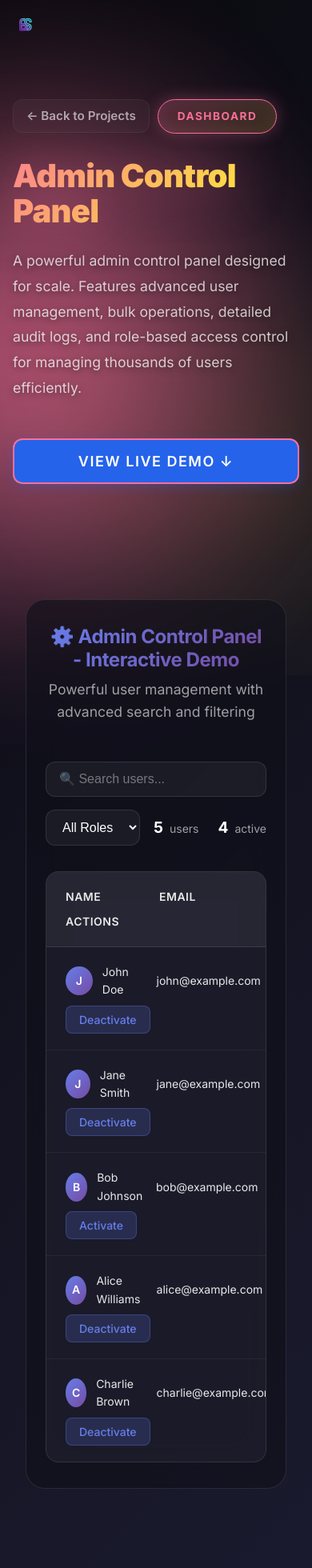
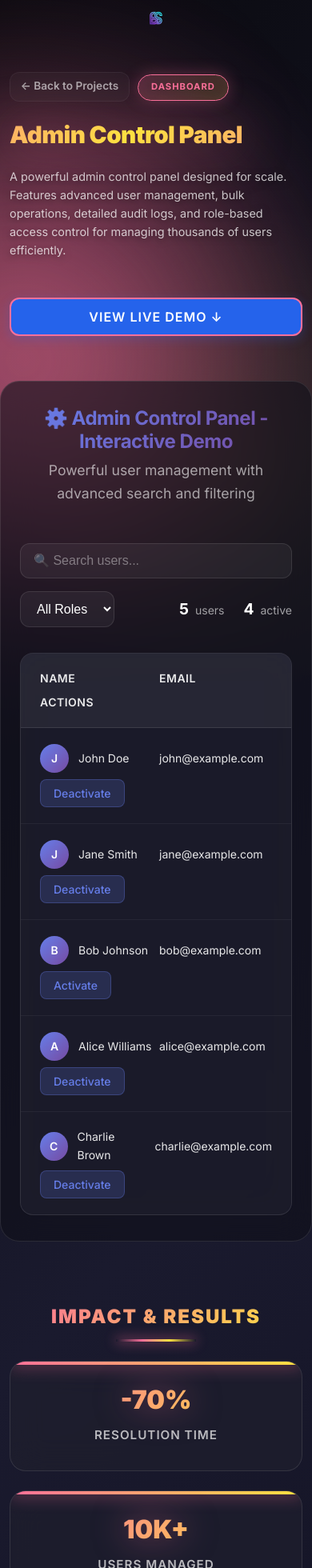
Before and after one commit to batuhansyl25/portfolio, a React (Vite) app: page /projects/admin-panel in a window 390 px wide. Shown: the top 1960 px of the page at 80% size. Built offline with nearby package versions, Linux system fonts and the light colour scheme.

Commit message:
fixed | responsive issues

```diff
--- a/src/components/Contact/Contact.css
+++ b/src/components/Contact/Contact.css
@@ -109,7 +109,7 @@
 
 @media (max-width: 768px) {
   .contact {
-    padding: var(--space-24) var(--space-4);
+    padding: var(--space-20) var(--space-4);
   }
 
   .contact-card {
@@ -124,3 +124,21 @@
     flex-direction: column;
   }
 }
+
+@media (max-width: 480px) {
+  .contact {
+    padding: var(--space-16) var(--space-3);
+  }
+
+  .contact-card {
+    padding: var(--space-6);
+  }
+
+  .contact-email {
+    font-size: var(--text-lg);
+  }
+
+  .contact-email-wrapper {
+    flex-direction: column;
+  }
+}
--- a/src/components/ErrorBoundary/ErrorBoundary.css
+++ b/src/components/ErrorBoundary/ErrorBoundary.css
@@ -90,6 +90,10 @@
 }
 
 @media (max-width: 768px) {
+  .error-boundary {
+    padding: var(--space-4);
+  }
+
   .error-content {
     padding: var(--space-12);
   }
@@ -111,3 +115,30 @@
     width: 100%;
   }
 }
+
+@media (max-width: 480px) {
+  .error-boundary {
+    padding: var(--space-3);
+  }
+
+  .error-content {
+    padding: var(--space-8);
+  }
+
+  .error-icon {
+    font-size: 4rem;
+  }
+
+  .error-title {
+    font-size: var(--text-2xl);
+  }
+
+  .error-message {
+    font-size: var(--text-base);
+  }
+
+  .btn {
+    padding: var(--space-3) var(--space-6);
+    font-size: var(--text-base);
+  }
+}
--- a/src/components/Footer/Footer.css
+++ b/src/components/Footer/Footer.css
@@ -47,3 +47,18 @@
     gap: var(--space-4);
   }
 }
+
+@media (max-width: 480px) {
+  .footer {
+    padding: var(--space-10) var(--space-3);
+  }
+
+  .footer-content p,
+  .footer-links a {
+    font-size: 0.85rem;
+  }
+
+  .footer-links {
+    gap: var(--space-4);
+  }
+}
--- a/src/components/Hero/Hero.css
+++ b/src/components/Hero/Hero.css
@@ -142,17 +142,26 @@
   }
 }
 
+@media (max-width: 1024px) {
+  .hero-title {
+    font-size: var(--text-6xl);
+  }
+}
+
 @media (max-width: 768px) {
   .hero {
-    padding: var(--space-4);
+    padding: var(--space-6) var(--space-4);
+    min-height: auto;
   }
 
   .hero-title {
-    font-size: var(--text-5xl);
+    font-size: var(--text-4xl);
+    margin-bottom: var(--space-4);
   }
 
   .hero-subtitle {
-    font-size: var(--text-lg);
+    font-size: var(--text-base);
+    margin-bottom: var(--space-8);
   }
 
   .btn {
@@ -163,5 +172,46 @@
   .hero-cta {
     flex-direction: column;
     align-items: stretch;
+    margin-bottom: var(--space-12);
+  }
+
+  .tech-pill {
+    font-size: 0.75rem;
+    padding: var(--space-1) var(--space-3);
   }
 }
+
+@media (max-width: 480px) {
+  .hero {
+    padding: var(--space-4) var(--space-3);
+  }
+
+  .hero-title {
+    font-size: 2.25rem;
+    line-height: 1.15;
+  }
+
+  .hero-subtitle {
+    font-size: 0.95rem;
+    line-height: 1.6;
+  }
+
+  .btn {
+    padding: var(--space-2) var(--space-5);
+    font-size: 0.95rem;
+  }
+}
+
+@media (max-width: 375px) {
+  .hero-title {
+    font-size: 2rem;
+  }
+
+  .hero-subtitle {
+    font-size: 0.9rem;
+  }
+
+  .tech-pill {
+    font-size: 0.7rem;
+  }
+}
--- a/src/components/Navigation/Navigation.css
+++ b/src/components/Navigation/Navigation.css
@@ -77,39 +77,87 @@
   background: rgba(37, 99, 235, 0.1);
 }
 
-@media (max-width: 768px) {
-  .navigation {
-    padding: var(--space-4);
-  }
-
-  .navigation.scrolled {
-    padding: var(--space-3) var(--space-4);
-  }
-
+@media (max-width: 1024px) {
   .nav-links {
     gap: var(--space-1);
   }
 
   .nav-link {
     padding: var(--space-2) var(--space-3);
-    font-size: var(--text-xs);
+    font-size: var(--text-sm);
+  }
+}
+
+@media (max-width: 768px) {
+  .navigation {
+    padding: var(--space-3) var(--space-4);
+  }
+
+  .navigation.scrolled {
+    padding: var(--space-2) var(--space-4);
+  }
+
+  .nav-links {
+    gap: 0;
+    flex-wrap: wrap;
+  }
+
+  .nav-link {
+    padding: var(--space-1) var(--space-2);
+    font-size: 0.7rem;
   }
 
   .nav-logo {
-    font-size: var(--text-xl);
+    font-size: var(--text-lg);
+  }
+
+  .nav-logo-img {
+    height: 28px;
+  }
+
+  .navigation.scrolled .nav-logo-img {
+    height: 24px;
+  }
+}
+
+@media (max-width: 560px) {
+  .navigation {
+    padding: var(--space-2) var(--space-3);
+  }
+
+  .nav-content {
+    flex-direction: column;
+    gap: var(--space-2);
+    align-items: center;
+  }
+
+  .nav-links {
+    width: 100%;
+    justify-content: center;
+    gap: var(--space-1);
+  }
+
+  .nav-link {
+    padding: var(--space-1) var(--space-2);
+    font-size: 0.65rem;
+  }
+}
+
+@media (max-width: 420px) {
+  .nav-links {
+    display: none;
+  }
+
+  .navigation {
+    padding: var(--space-2);
+  }
+
+  .nav-content {
+    flex-direction: row;
+    justify-content: center;
   }
 
   .nav-logo-img {
     height: 32px;
   }
-
-  .navigation.scrolled .nav-logo-img {
-    height: 28px;
-  }
 }
-
-@media (max-width: 480px) {
-  .nav-links {
-    display: none;
-  }
-}
--- a/src/components/ProofMetrics/ProofMetrics.css
+++ b/src/components/ProofMetrics/ProofMetrics.css
@@ -4,7 +4,7 @@
 
 .metrics-grid {
   display: grid;
-  grid-template-columns: repeat(auto-fit, minmax(250px, 1fr));
+  grid-template-columns: repeat(auto-fit, minmax(min(100%, 250px), 1fr));
   gap: var(--space-6);
   max-width: 100%;
   width: 100%;
@@ -50,15 +50,42 @@
   }
 
   .metrics-grid {
-    grid-template-columns: repeat(auto-fit, minmax(150px, 1fr));
+    grid-template-columns: repeat(2, 1fr);
     gap: var(--space-4);
   }
 
+  .metric-card {
+    padding: var(--space-6);
+  }
+
   .metric-value {
-    font-size: var(--text-5xl);
+    font-size: var(--text-4xl);
   }
 
   .metric-label {
     font-size: var(--text-base);
   }
 }
+
+@media (max-width: 480px) {
+  .metrics {
+    padding: var(--space-12) var(--space-3);
+  }
+
+  .metrics-grid {
+    grid-template-columns: 1fr 1fr;
+    gap: var(--space-3);
+  }
+
+  .metric-card {
+    padding: var(--space-5);
+  }
+
+  .metric-value {
+    font-size: var(--text-3xl);
+  }
+
+  .metric-label {
+    font-size: var(--text-sm);
+  }
+}
--- a/src/components/Skills/Skills.css
+++ b/src/components/Skills/Skills.css
@@ -38,7 +38,7 @@
 
 .category-skills {
   display: grid;
-  grid-template-columns: repeat(auto-fit, minmax(280px, 1fr));
+  grid-template-columns: repeat(auto-fit, minmax(min(100%, 280px), 1fr));
   gap: var(--space-6);
 }
 
@@ -69,7 +69,11 @@
 
 @media (max-width: 768px) {
   .skills {
-    padding: var(--space-24) var(--space-4);
+    padding: var(--space-20) var(--space-4);
+  }
+
+  .skills-header {
+    margin-bottom: var(--space-12);
   }
 
   .category-skills {
@@ -80,4 +84,26 @@
   .category-title {
     font-size: var(--text-2xl);
   }
+
+  .skill-category {
+    gap: var(--space-4);
+  }
 }
+
+@media (max-width: 480px) {
+  .skills {
+    padding: var(--space-16) var(--space-3);
+  }
+
+  .skills-categories {
+    gap: var(--space-12);
+  }
+
+  .skill-card {
+    padding: var(--space-4);
+  }
+
+  .category-title {
+    font-size: var(--text-xl);
+  }
+}
--- a/src/pages/ProjectDetail/ProjectDetail.css
+++ b/src/pages/ProjectDetail/ProjectDetail.css
@@ -497,22 +497,33 @@
 }
 
 /* Responsive */
+@media (max-width: 1024px) {
+  .project-detail-title {
+    font-size: clamp(2.5rem, 7vw, 4rem);
+  }
+
+  .metrics-grid-detail {
+    grid-template-columns: repeat(auto-fit, minmax(200px, 1fr));
+  }
+}
+
 @media (max-width: 768px) {
   .project-detail {
     padding-top: 60px;
   }
 
   .project-hero {
-    padding: 4rem var(--space-4) 3rem;
+    padding: 3.5rem var(--space-4) 2.5rem;
   }
 
   .project-detail-title {
-    font-size: 2.5rem;
+    font-size: 2.25rem;
     margin-bottom: 1.5rem;
   }
 
   .project-description {
-    font-size: 1.1rem;
+    font-size: 1rem;
+    margin-bottom: 2rem;
   }
 
   .metrics-grid-detail {
@@ -524,29 +535,184 @@
     font-size: 2.5rem;
   }
 
+  .metric-card-detail {
+    padding: 2rem 1.5rem;
+  }
+
   .section-title {
-    font-size: 2rem;
+    font-size: 1.75rem;
+    margin-bottom: 3rem;
   }
 
   .project-cta-group,
   .cta-buttons {
     flex-direction: column;
     width: 100%;
+    gap: 1rem;
   }
 
   .btn {
     width: 100%;
+    padding: 1rem 2rem;
+    font-size: 1rem;
   }
 
   .back-link {
-    margin-bottom: 2rem;
+    margin-bottom: 1.5rem;
   }
 
   .project-category-badge {
     margin-bottom: 1.5rem;
+    font-size: 0.75rem;
+    padding: 0.5rem 1.2rem;
   }
 
   .bottom-cta-content {
-    padding: 3rem 2rem;
+    padding: 2.5rem 2rem;
+  }
+
+  .tech-stack-item {
+    padding: 0.8rem 1.5rem;
+    font-size: 0.9rem;
+  }
+
+  .project-demo-section {
+    padding: var(--space-12) var(--space-4);
+  }
+
+  .project-metrics-section,
+  .project-tech-section {
+    padding: 4rem var(--space-4);
+  }
+
+  .project-bottom-cta {
+    padding: 4rem var(--space-4);
   }
 }
+
+@media (max-width: 560px) {
+  .project-hero {
+    padding: 3rem var(--space-3) 2rem;
+  }
+
+  .project-detail-title {
+    font-size: 2rem;
+  }
+
+  .project-description {
+    font-size: 0.95rem;
+  }
+
+  .tech-stack-item {
+    padding: 0.7rem 1.2rem;
+    font-size: 0.85rem;
+  }
+}
+
+@media (max-width: 480px) {
+  .project-detail {
+    padding-top: 50px;
+  }
+
+  .project-hero {
+    padding: 2.5rem var(--space-3) 1.5rem;
+  }
+
+  .project-detail-title {
+    font-size: 1.85rem;
+    line-height: 1.15;
+  }
+
+  .project-description {
+    font-size: 0.9rem;
+    line-height: 1.6;
+  }
+
+  .project-category-badge {
+    font-size: 0.7rem;
+    padding: 0.4rem 1rem;
+    letter-spacing: 1px;
+  }
+
+  .back-link {
+    font-size: 0.85rem;
+    padding: 0.4rem 0.8rem;
+  }
+
+  .metric-value-detail {
+    font-size: 2rem;
+  }
+
+  .metric-label-detail {
+    font-size: 0.95rem;
+  }
+
+  .section-title {
+    font-size: 1.5rem;
+    margin-bottom: 2.5rem;
+  }
+
+  .btn {
+    padding: 0.9rem 1.5rem;
+    font-size: 0.95rem;
+    letter-spacing: 1px;
+  }
+
+  .bottom-cta-content {
+    padding: 2rem 1.5rem;
+  }
+
+  .bottom-cta-content h2 {
+    font-size: 1.5rem;
+  }
+
+  .bottom-cta-content p {
+    font-size: 1rem;
+  }
+
+  .tech-stack-grid {
+    gap: 0.8rem;
+  }
+
+  .tech-stack-item {
+    padding: 0.6rem 1rem;
+    font-size: 0.75rem;
+    letter-spacing: 0.5px;
+  }
+
+  .project-demo-section {
+    padding: var(--space-10) var(--space-3);
+  }
+
+  .project-metrics-section,
+  .project-tech-section {
+    padding: 3rem var(--space-3);
+  }
+
+  .project-bottom-cta {
+    padding: 3rem var(--space-3);
+  }
+}
+
+@media (max-width: 375px) {
+  .project-detail-title {
+    font-size: 1.65rem;
+  }
+
+  .project-description {
+    font-size: 0.85rem;
+  }
+
+  .metric-card-detail {
+    padding: 1.5rem 1rem;
+  }
+
+  .bottom-cta-content {
+    padding: 1.5rem 1rem;
+  }
+
+  .tech-stack-item {
+    font-size: 0.7rem;
+    padding: 0.5rem 0.8rem;
+  }
+}
--- a/src/styles/global.css
+++ b/src/styles/global.css
@@ -68,15 +68,51 @@ section {
 
 @media (max-width: 768px) {
   section {
-    padding: var(--space-24) var(--space-4);
+    padding: var(--space-20) var(--space-4);
   }
 
   h1 {
-    font-size: var(--text-5xl);
+    font-size: var(--text-4xl);
   }
 
   h2 {
-    font-size: var(--text-4xl);
+    font-size: var(--text-3xl);
+  }
+
+  h3 {
+    font-size: var(--text-2xl);
+  }
+}
+
+@media (max-width: 480px) {
+  section {
+    padding: var(--space-16) var(--space-3);
+  }
+
+  h1 {
+    font-size: 2rem;
+  }
+
+  h2 {
+    font-size: 1.75rem;
+  }
+
+  h3 {
+    font-size: var(--text-xl);
+  }
+}
+
+@media (max-width: 375px) {
+  section {
+    padding: var(--space-12) var(--space-3);
+  }
+
+  h1 {
+    font-size: 1.85rem;
+  }
+
+  h2 {
+    font-size: 1.5rem;
   }
 }
 
@@ -85,6 +121,18 @@ section {
   max-width: 1400px;
   margin: 0 auto;
   padding: 0 var(--space-8);
+}
+
+@media (max-width: 768px) {
+  .container {
+    padding: 0 var(--space-4);
+  }
+}
+
+@media (max-width: 480px) {
+  .container {
+    padding: 0 var(--space-3);
+  }
 }
 
 .text-gradient {
```
Also changed, not shown: src/components/Blog/Blog.css (+39 -2 lines), src/components/Experience/Experience.css (+54 -1 lines), src/components/Work/Work.css (+42 -5 lines).
